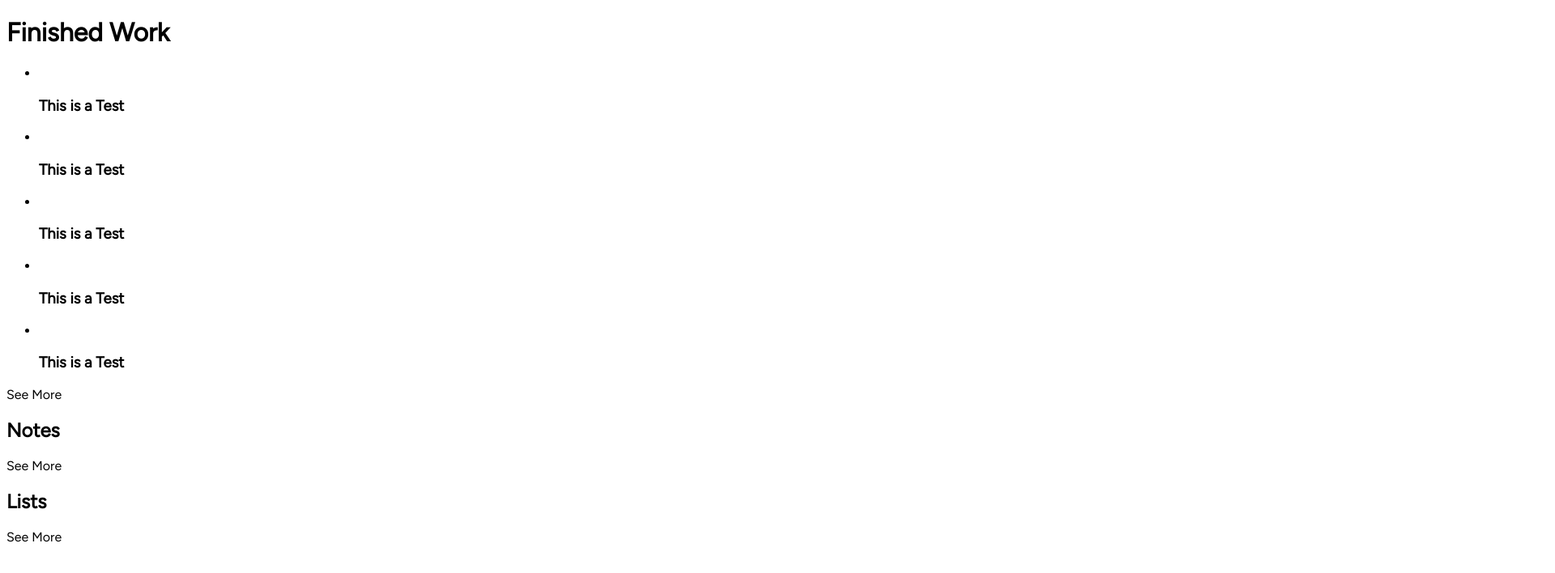
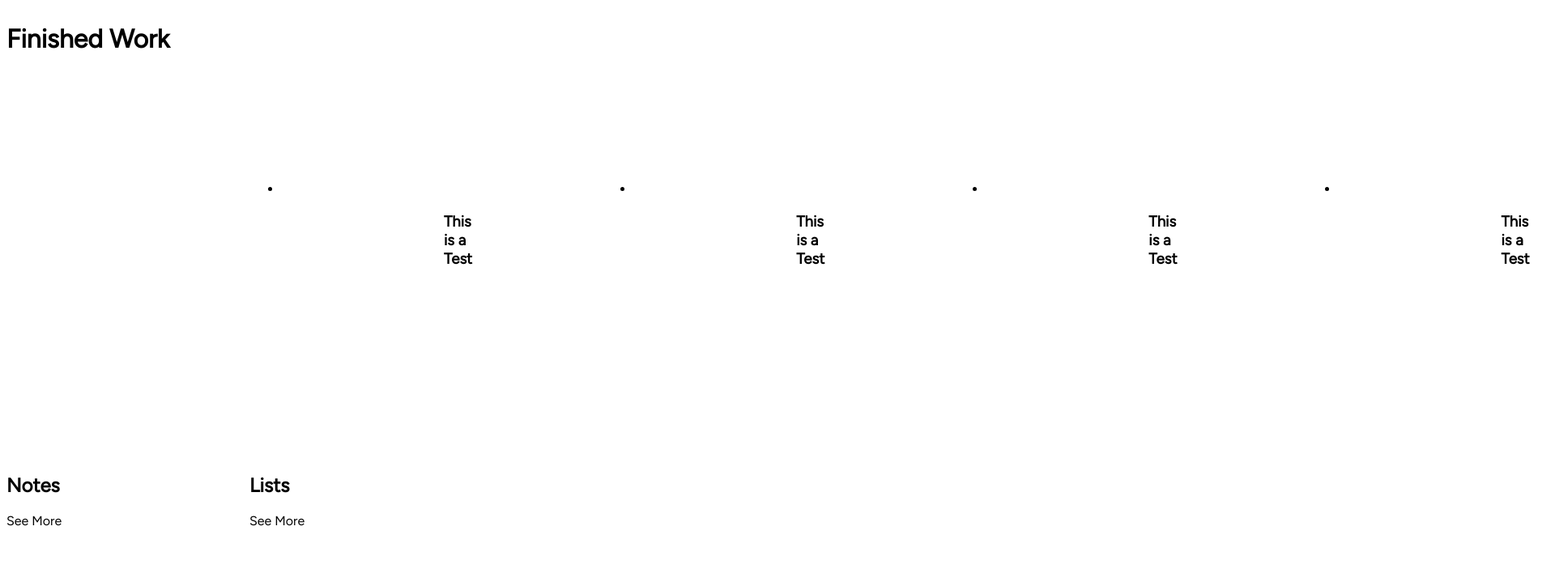
Before and after one commit to Boj0/bojo, an Eleventy site: page src/index.njk in a window 1280 px wide. Shown: the top 708 px of the page at 81% size, 1920 px wide, since content can reach past the window. Built offline with nearby package versions, Linux system fonts and the light colour scheme; Eleventy itself is replaced by a stand-in of ours; files that its build step writes are made by us from their sources.

Commit message:
saving place; moving to laptop

```diff
--- a/public/styles/main.css
+++ b/public/styles/main.css
@@ -1,3 +1,21 @@
-body {
+* {
   font-family: Figtree;
 }
+
+main.homepage {
+  display: grid;
+  grid-template-columns: 300px auto auto;
+}
+
+#finishedWorkTitle {
+  text-align: center;
+}
+
+#finishedWorkList {
+  display: flex;
+  justify-content: space-evenly;
+}
+
+.finishedWorkListItems {
+  padding: 200px;
+}
--- a/src/index.njk
+++ b/src/index.njk
@@ -2,13 +2,17 @@
 layout: "base.njk"
 ---
 
+<main class="homepage">
+
     <h1> Finished Work</h1>
 
-<ul>
+    <div>
+
+        <ul id="finishedWorkList">
 
             {%- for post in collections.post -%}
                 {% if (loop.index <= 5) %}
-            <li>
+                    <li class="finishedWorkListItems">
                         <img></img>
                         <h3>{{ post.data.title }}</h3>
                     </li>
@@ -17,8 +21,11 @@ layout: "base.njk"
 
         </ul>
 
+    </div>
+
     <span>See More</span>
 
+    <div>
         <h2>Notes</h2>
         <ul>
 
@@ -34,7 +41,9 @@ layout: "base.njk"
         </ul>
 
         <span>See More</span>
+    </div>
 
+    <div>
         <h2>Lists</h2>
         <ul>
 
@@ -50,3 +59,5 @@ layout: "base.njk"
         </ul>
 
         <span>See More</span>
+    </div>
+</main>
--- a/src/styles/main.css
+++ b/src/styles/main.css
@@ -1,3 +1,21 @@
-body {
+* {
   font-family: Figtree;
 }
+
+main.homepage {
+  display: grid;
+  grid-template-columns: 300px auto auto;
+}
+
+#finishedWorkTitle {
+  text-align: center;
+}
+
+#finishedWorkList {
+  display: flex;
+  justify-content: space-evenly;
+}
+
+.finishedWorkListItems {
+  padding: 200px;
+}
```
Also changed, not shown: public/index.html. Lines whose indentation alone changed are shown as unchanged.
